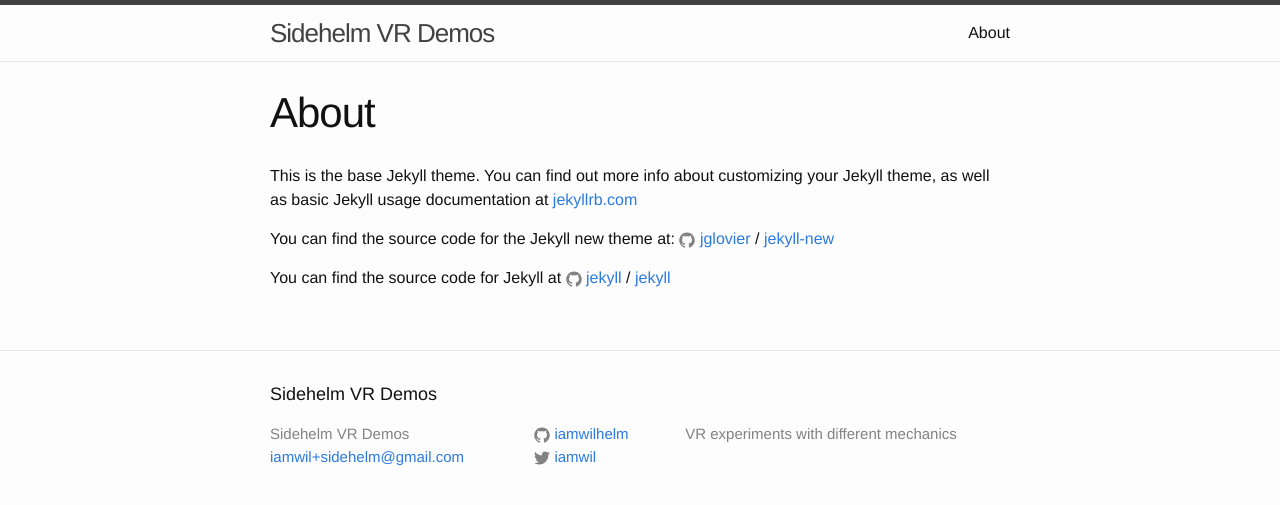
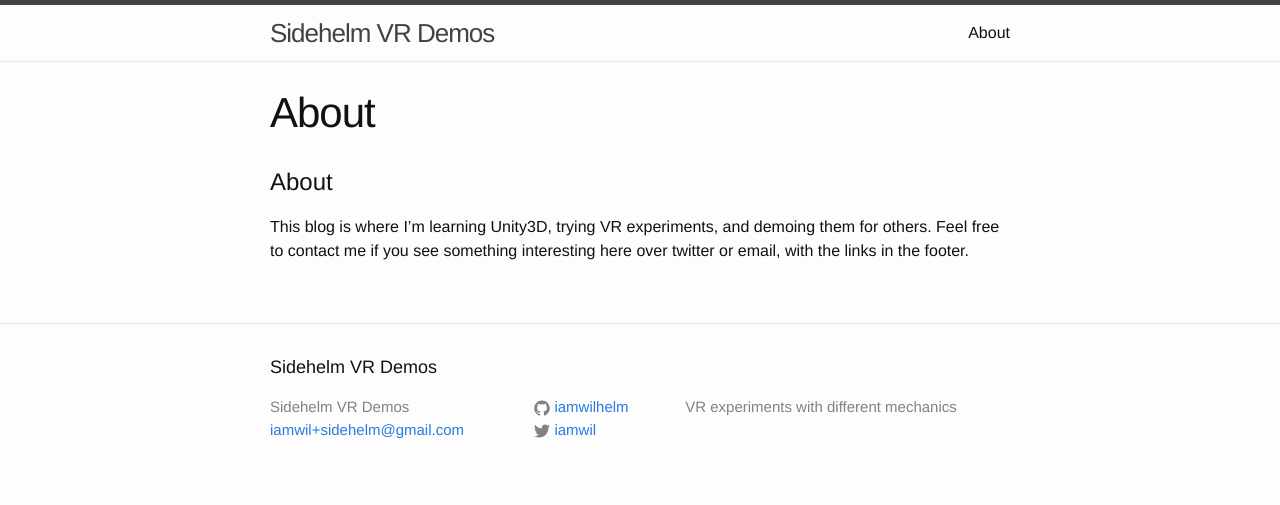
Before and after one commit to iamwilhelm/blog.sidehelm.com, a Jekyll site: the page built from about.md, in a window 1280 px wide. Shown: the top 505 px of the page. Built offline with Jekyll 4.4.1, drawn with Linux system fonts in a browser that asks for light colours.

Commit message:
add about page blurb

```diff
--- a/about.md
+++ b/about.md
@@ -4,12 +4,8 @@ title: About
 permalink: /about/
 ---
 
-This is the base Jekyll theme. You can find out more info about customizing your Jekyll theme, as well as basic Jekyll usage documentation at [jekyllrb.com](http://jekyllrb.com/)
+# About
 
-You can find the source code for the Jekyll new theme at:
-{% include icon-github.html username="jglovier" %} /
-[jekyll-new](https://github.com/jglovier/jekyll-new)
-
-You can find the source code for Jekyll at
-{% include icon-github.html username="jekyll" %} /
-[jekyll](https://github.com/jekyll/jekyll)
+This blog is where I'm learning Unity3D, trying VR experiments, and demoing them
+for others. Feel free to contact me if you see something interesting here over
+twitter or email, with the links in the footer.
```
